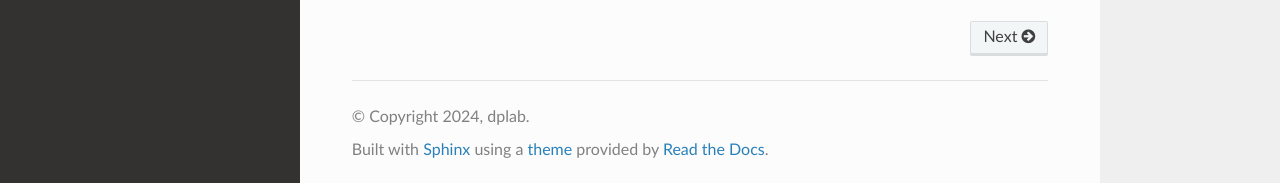
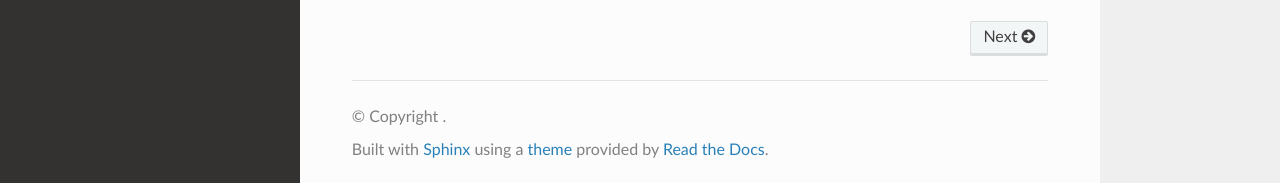
Before and after one commit to lycorp-jp/DPSQL_Plus, a Sphinx documentation site: the page built from docs/source/index.rst, in a window 1280 px wide and 900 px high, scrolled down 521 px. Shown: the part 714-897 px from the top of the window. Built offline with Sphinx 7.4.7 and the Read the Docs theme 3.1.0, drawn with Linux system fonts in a browser that asks for light colours.

Commit message:
Remove copyright and author information from Sphinx configuration

```diff
--- a/docs/source/conf.py
+++ b/docs/source/conf.py
@@ -11,8 +11,6 @@ sys.path.insert(0, os.path.abspath("../../src/"))
 # https://www.sphinx-doc.org/en/master/usage/configuration.html#project-information
 
 project = "DPSQL+"
-copyright = "2024, dplab"
-author = "dplab"
 
 # -- General configuration ---------------------------------------------------
 # https://www.sphinx-doc.org/en/master/usage/configuration.html#general-configuration
```
